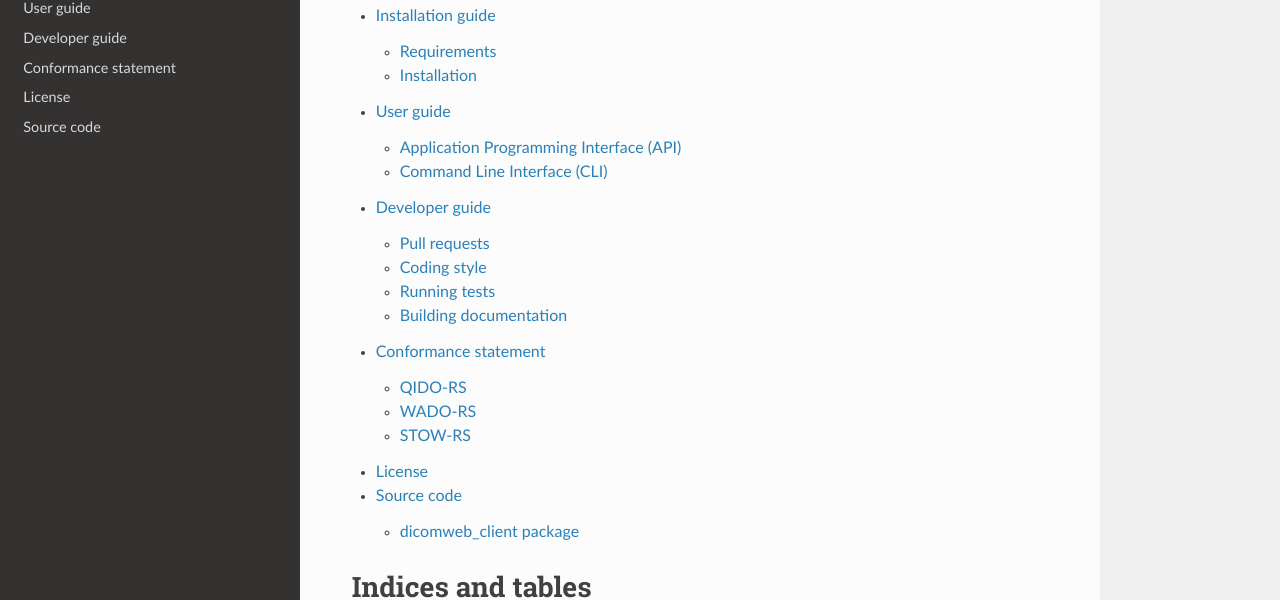
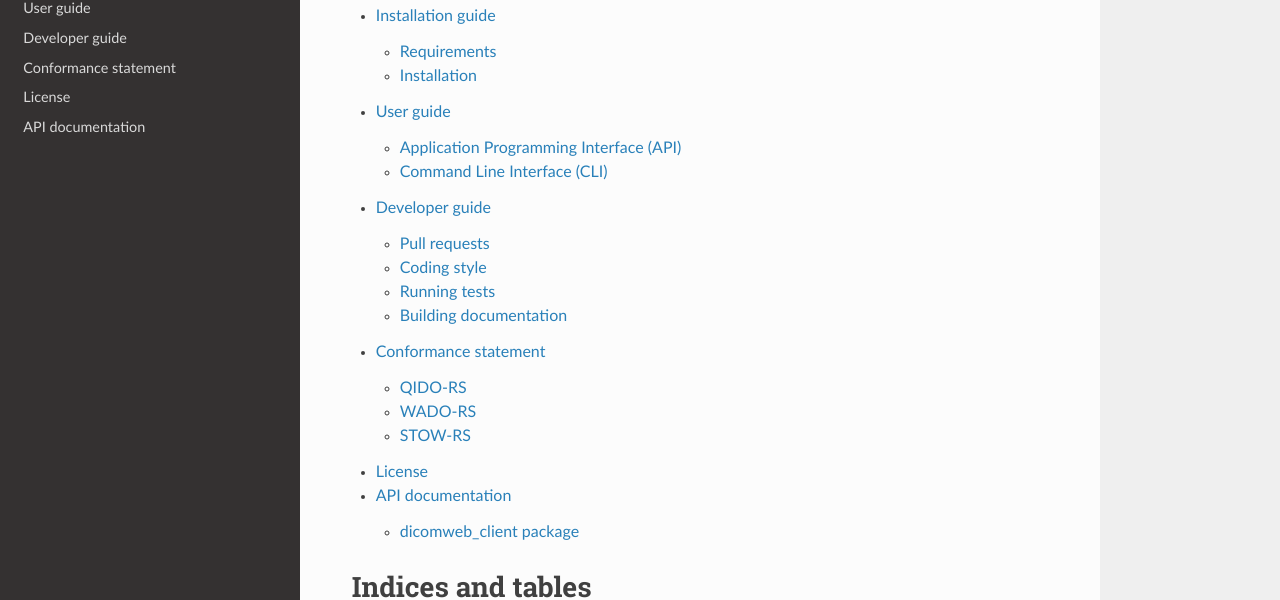
Before and after one commit to ImagingDataCommons/dicomweb-client, a Sphinx documentation site: the page built from docs/index.rst, in a window 1280 px wide and 1118 px high. Shown: the part 228-828 px from the top of the window. Built offline with Sphinx 7.4.7 and the Read the Docs theme 2.0.0, drawn with Linux system fonts in a browser that asks for light colours.

Commit message:
Rename section in documentation

```diff
--- a/docs/package.rst
+++ b/docs/package.rst
@@ -1,7 +1,7 @@
-.. _source-code:
+.. _api-doc:
 
-Source code
-===========
+API documentation
+=================
 
 .. _dicomweb-client-package:
 
```
